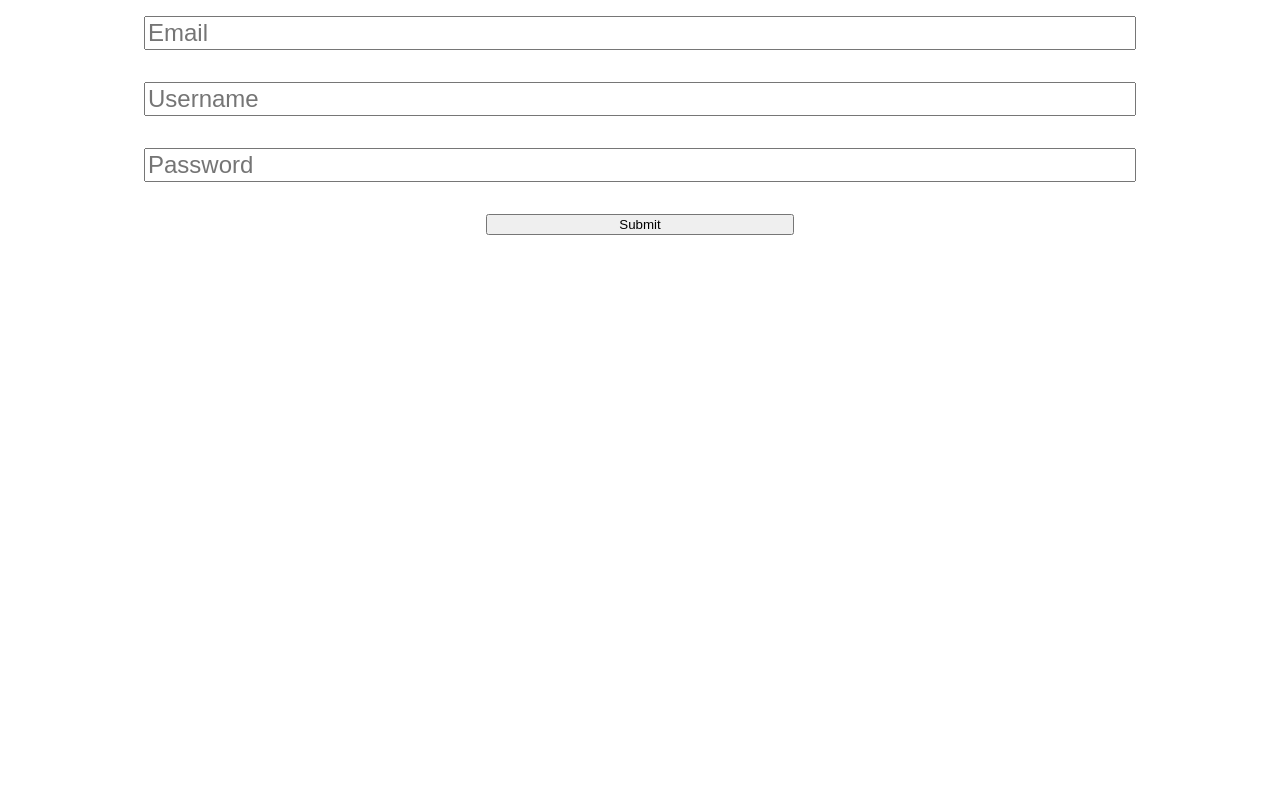
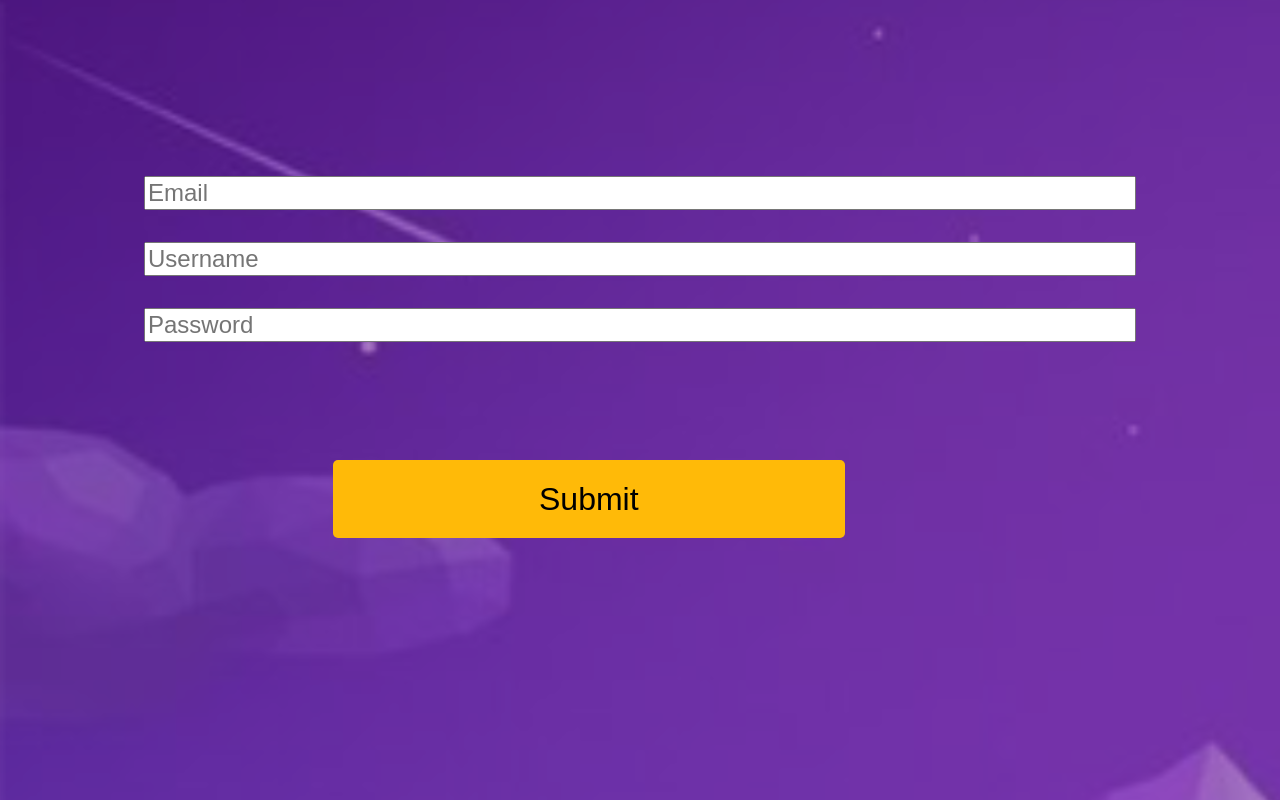
Before and after one commit to Build-Week-Sleep-Tracker-Oct/Front-End, a React (Create React App) app in the folder somnus/: page /signup in a window 1280 px wide. Built offline with nearby package versions, Linux system fonts and the light colour scheme; no server answers; a web font is replaced by a local one; what uifx would draw is missing.

Commit message:
more styling!

```diff
--- a/somnus/src/App.css
+++ b/somnus/src/App.css
@@ -50,16 +50,25 @@
 }
 
 .login button {
-  margin: auto;
-  width: 30%;
-  margin: 1rem auto 1rem auto;
+  font-size: 2rem;
+  background: #ffba08;
+	border-radius: 5px;
+	margin: 10% 20%;
+	padding: 2%;
+	border: none;
+	width: 50%;
 }
 
 
 .signUp {
   display: flex;
   flex-direction: column;
+  max-width: 100%;
+  height: 100vh;
   font-size: 2rem;
+  background-image: url('./assets/Somnus_Splash_Page.svg');
+  background-repeat: no-repeat;
+  background-size: 150%;
 }
 
 .signUp form {
@@ -76,9 +85,13 @@
 }
 
 .signUp button {
-  margin: auto;
-  width: 30%;
-  margin: 1rem auto 1rem auto;
+  font-size: 2rem;
+  background: #ffba08;
+	border-radius: 5px;
+	margin: 10% 20%;
+	padding: 2%;
+	border: none;
+	width: 50%;
 }
 
 
@@ -113,6 +126,15 @@
 	width: 50%;
 }
 
+.searchButton {
+  font-size: 1.6rem;
+  background: #ffba08;
+	border-radius: 5px;
+	padding: 2%;
+	border: none;
+	width: 50%;
+}
+
 .sleep-entry, .update-entry {
     display: flex;
     flex-direction: column;
@@ -122,7 +144,6 @@
     background-image: url('./assets/Somnus_Splash_Page.svg');
     background-repeat: no-repeat;
     background-size: 150%;
-    align-items: center;
 }
 .sleep-entry h1 {
   color: white;
@@ -249,7 +270,6 @@
 
 /* Styling of overlay */
 .bm-overlay {
-  display: none;
   background: rgba(0, 0, 0, 0.3);
 }
 
--- a/somnus/src/App.js
+++ b/somnus/src/App.js
@@ -1,5 +1,5 @@
-import React, { useState, useEffect } from 'react';
-import { BrowserRouter as Router, Route, Switch, Link } from "react-router-dom"
+import React, { useEffect } from 'react';
+import { BrowserRouter as Router, Route, Switch } from "react-router-dom"
 import { connect } from 'react-redux'
 
 import { fetchData } from './actions'
--- a/somnus/src/components/Search.js
+++ b/somnus/src/components/Search.js
@@ -7,14 +7,14 @@ const Search = props => {
   //console.log(props);
   const [searchTerm, setSearchTerm] = useState("");
   const [searchResults, setSearchResults] = useState([]);
-  const [start, setStart] = useState([]);
+  //const [start, setStart] = useState([]);
 
   useEffect(() => {
     axiosWithAuth()
       .get("/api/users/sleepdata")
       .then(response => {
         //console.log(response);
-        setStart(response.data);
+        //setStart(response.data);
         const data = response.data.filter(mood =>
           mood.feels.includes(searchTerm)
         );
--- a/somnus/src/components/SleepEntry.js
+++ b/somnus/src/components/SleepEntry.js
@@ -18,17 +18,18 @@ const SleepFormLabel = styled.label`
 
 const TimeInput = styled.input`
   margin: 4% 0;
-  width: 90%;
+  width: 50%;
 `;
 
 const MoodInput = styled.select`
   margin: 4% 0;
-  width: 90%;
+  width: 50%;
 `;
 
 const NoteInput = styled.textarea`
   margin: 4% 0;
-  width: 95%;
+  width: 90%;
+  font-family: azo-sans-web, sans-serif;
 `;
 
 const SubmitButton = styled.button`
@@ -62,7 +63,7 @@ const SleepEntry = props => {
   };
 
   return (
-    <div className="sleep-entry" id="slepp-entry">
+    <div className="sleep-entry" id="sleep-entry">
       <h1>Somnus</h1>
       <SideBar pageWrapId={"page-wrap"} outerContainerId={"sleep-entry"} />
       <div id="page-wrap">
--- a/somnus/src/components/TrackerList.js
+++ b/somnus/src/components/TrackerList.js
@@ -1,11 +1,9 @@
-import React, { useEffect } from 'react';
+import React from 'react';
 import { connect } from 'react-redux';
 import Loader from 'react-loader-spinner';
 
 import { fetchData } from '../actions';
 import Chart from './Chart';
-import Search from './Search';
-import { Route } from 'react-router-dom';
 import Alarm from './Alarm';
 
 const TrackerList = props => {
@@ -40,7 +38,7 @@ const TrackerList = props => {
     console.log(feelAvg, props.data)
 
     return (
-        <div>
+        <div className="tracker-list">
             <Chart />
             <Alarm />
                 {props.isFetching ?
--- a/somnus/src/components/sidebar.js
+++ b/somnus/src/components/sidebar.js
@@ -13,7 +13,7 @@ export default props => {
       </a>
 
       <a className="menu-item" href="/sleepentry">
-        Add New Sleep Entry
+        Add New Entry
       </a>
 
       <a className="menu-item" href="/trackerlist">
```
